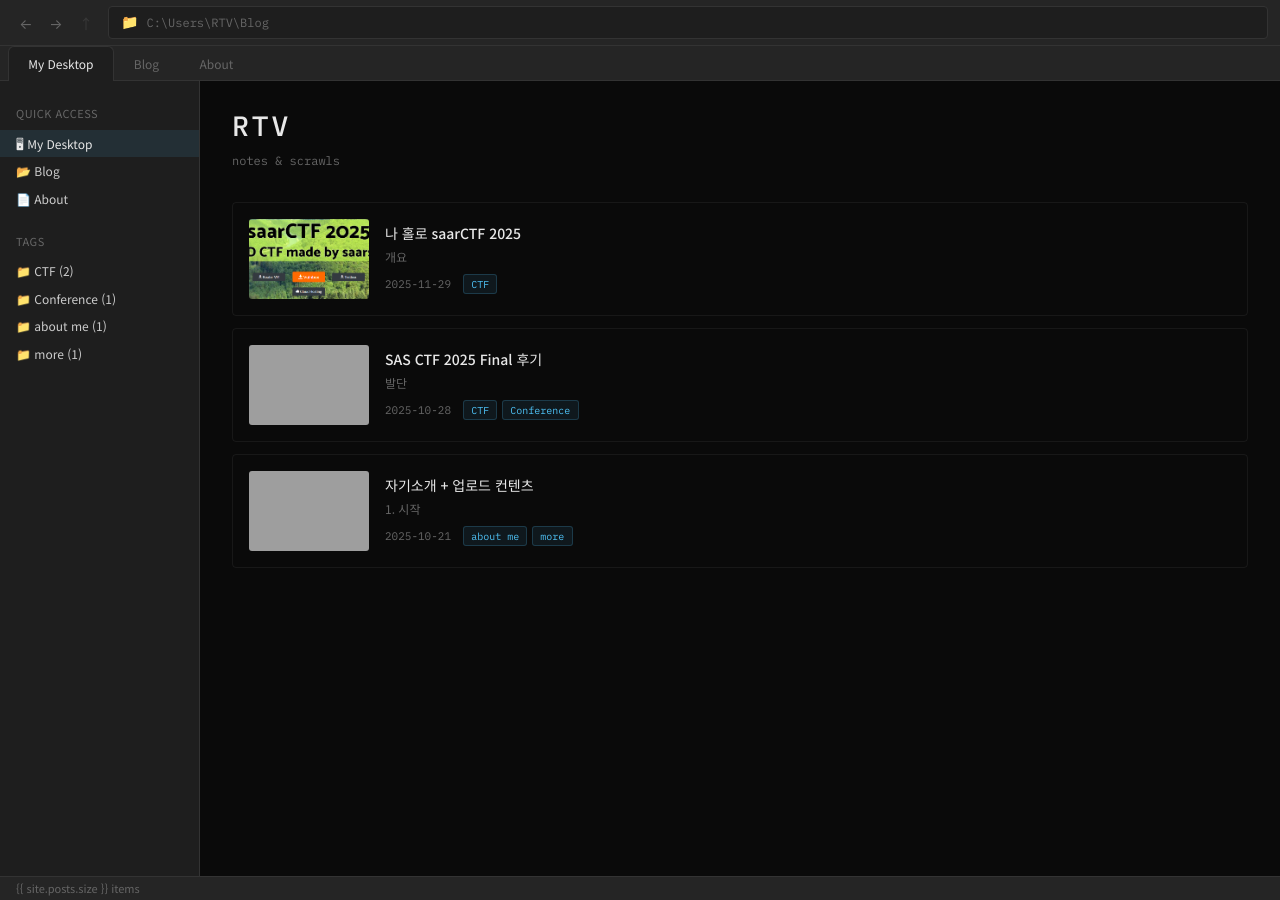
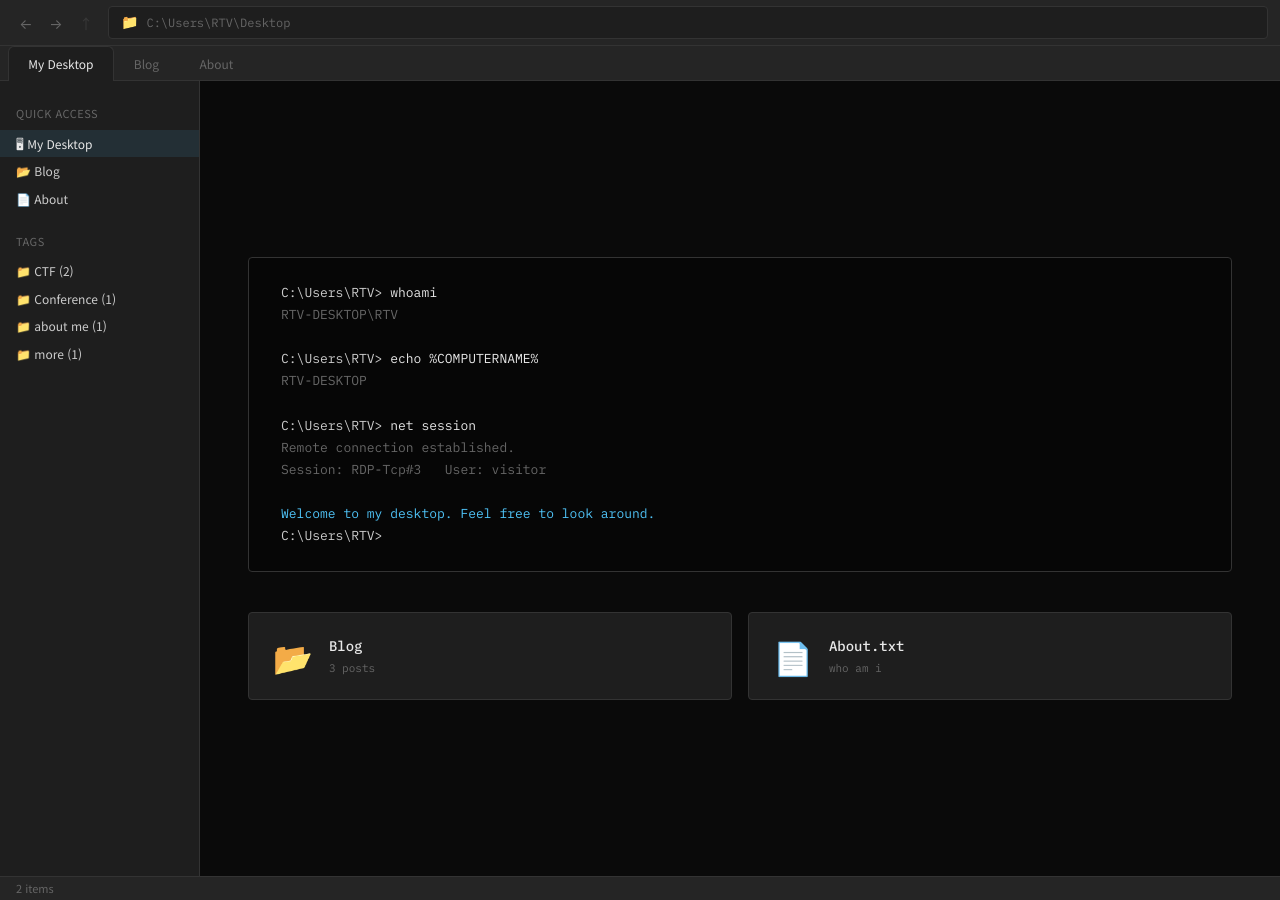
Before and after one commit to RTV-GIT/RTV-GIT.github.io, a Jekyll site: the page built from index.html, in a window 1280 px wide. Built offline with Jekyll 4.4.1, drawn with Linux system fonts in a browser that asks for light colours; grey boxes are pictures that could not be loaded.

Commit message:
My Desktop: RDP 접속 느낌 터미널 배너 + Blog/About 바로가기
- 글 목록 제거 (Blog와 중복 해소)
- CMD 스타일 터미널 배너: whoami, net session, welcome 메시지
- Blog/About 바로가기 버튼 (아이콘 + 설명)

Co-Authored-By: Claude Opus 4.6 (1M context) <noreply@anthropic.com>

```diff
--- a/assets/css/style.css
+++ b/assets/css/style.css
@@ -199,23 +199,96 @@ body {
   background: var(--bg);
 }
 
-.explorer-heading {
-  margin-bottom: 2rem;
+/* ── Home (My Desktop) ── */
+.home-main {
+  display: flex;
+  flex-direction: column;
+  justify-content: center;
+  gap: 2.5rem;
+  padding: 3rem 3rem !important;
 }
 
-.explorer-heading h1 {
+.rdp-banner {
   font-family: var(--font-mono);
-  font-size: 28px;
+  font-size: 13px;
+  line-height: 1.7;
+  color: var(--fg);
+  background: rgba(0, 0, 0, 0.4);
+  border: 1px solid var(--border);
+  border-radius: 4px;
+  padding: 1.5rem 2rem;
+}
+
+.rdp-line.dim {
+  color: var(--fg-dim);
+}
+
+.rdp-line.accent {
+  color: var(--accent);
+}
+
+.rdp-typing {
+  color: var(--fg-bright);
+}
+
+.rdp-cursor {
+  color: var(--fg);
+}
+
+.blink {
+  animation: cursorBlink 1s step-end infinite;
+  color: var(--accent);
+}
+
+@keyframes cursorBlink {
+  0%, 100% { opacity: 1; }
+  50% { opacity: 0; }
+}
+
+.home-shortcuts {
+  display: flex;
+  gap: 1rem;
+}
+
+.shortcut {
+  display: flex;
+  align-items: center;
+  gap: 1rem;
+  flex: 1;
+  padding: 1.2rem 1.5rem;
+  background: var(--surface);
+  border: 1px solid var(--border);
+  border-radius: 4px;
+  text-decoration: none;
+  transition: all 0.15s;
+}
+
+.shortcut:hover {
+  border-color: var(--border-light);
+  background: var(--surface-2);
+}
+
+.shortcut-icon {
+  font-size: 32px;
+}
+
+.shortcut-info {
+  display: flex;
+  flex-direction: column;
+}
+
+.shortcut-name {
+  font-family: var(--font-mono);
+  font-size: 14px;
   font-weight: 500;
   color: var(--fg-bright);
-  letter-spacing: 3px;
 }
 
-.explorer-heading p {
+.shortcut-desc {
   font-family: var(--font-mono);
-  font-size: 12px;
+  font-size: 11px;
   color: var(--fg-dim);
-  margin-top: 0.3rem;
+  margin-top: 0.15rem;
 }
 
 /* ── 태그 칩 (공통) ── */
@@ -676,6 +749,19 @@ body {
     padding: 1rem;
   }
 
+  .home-main {
+    padding: 1.5rem 1rem !important;
+  }
+
+  .rdp-banner {
+    font-size: 11px;
+    padding: 1rem;
+  }
+
+  .home-shortcuts {
+    flex-direction: column;
+  }
+
   .post-card-thumb {
     width: 80px;
     min-width: 80px;
--- a/index.html
+++ b/index.html
@@ -2,43 +2,46 @@
 layout: default
 title: RTV
 nav: home
-address: "C:\\Users\\RTV\\Blog"
-item_count: "{{ site.posts.size }} items"
+address: "C:\\Users\\RTV\\Desktop"
+item_count: "2 items"
 ---
 
 {% include sidebar.html %}
 
-<div class="explorer-main">
-  <div class="explorer-heading">
-    <h1>RTV</h1>
-    <p>notes &amp; scrawls</p>
+<div class="explorer-main home-main">
+
+  <!-- RDP 접속 느낌 터미널 -->
+  <div class="rdp-banner">
+    <div class="rdp-line">C:\Users\RTV> <span class="rdp-typing">whoami</span></div>
+    <div class="rdp-line dim">RTV-DESKTOP\RTV</div>
+    <div class="rdp-line">&nbsp;</div>
+    <div class="rdp-line">C:\Users\RTV> <span class="rdp-typing">echo %COMPUTERNAME%</span></div>
+    <div class="rdp-line dim">RTV-DESKTOP</div>
+    <div class="rdp-line">&nbsp;</div>
+    <div class="rdp-line">C:\Users\RTV> <span class="rdp-typing">net session</span></div>
+    <div class="rdp-line dim">Remote connection established.</div>
+    <div class="rdp-line dim">Session: RDP-Tcp#{{ site.posts.size }}  &nbsp; User: visitor</div>
+    <div class="rdp-line">&nbsp;</div>
+    <div class="rdp-line accent">Welcome to my desktop. Feel free to look around.</div>
+    <div class="rdp-cursor">C:\Users\RTV> <span class="blink">_</span></div>
   </div>
 
-  <div class="post-cards">
-    {% for post in site.posts limit:12 %}
-    <div class="post-card" data-slug="{{ post.slug }}" data-tags="{{ post.tags | join: ',' }}">
-      {% if post.thumbnail %}
-      <div class="post-card-thumb" style="background-image: url('{{ post.thumbnail }}')"></div>
-      {% else %}
-      <div class="post-card-thumb post-card-thumb--empty">📄</div>
-      {% endif %}
-      <div class="post-card-body">
-        <h3 class="post-card-title">{{ post.title }}</h3>
-        <p class="post-card-excerpt">{{ post.excerpt | strip_html | truncate: 80 }}</p>
-        <div class="post-card-meta">
-          <span class="post-card-date">{{ post.date | date: '%Y-%m-%d' }}</span>
-          <div class="post-card-tags">
-            {% for tag in post.tags %}
-            <span class="tag-chip">{{ tag }}</span>
-            {% endfor %}
-          </div>
-        </div>
+  <!-- 바로가기 -->
+  <div class="home-shortcuts">
+    <a href="{{ '/blog' | relative_url }}" class="shortcut">
+      <span class="shortcut-icon">📂</span>
+      <div class="shortcut-info">
+        <span class="shortcut-name">Blog</span>
+        <span class="shortcut-desc">{{ site.posts.size }} posts</span>
       </div>
-    </div>
-    {% endfor %}
+    </a>
+    <a href="{{ '/about' | relative_url }}" class="shortcut">
+      <span class="shortcut-icon">📄</span>
+      <div class="shortcut-info">
+        <span class="shortcut-name">About.txt</span>
+        <span class="shortcut-desc">who am i</span>
+      </div>
+    </a>
+  </div>
 
-    {% if site.posts.size == 0 %}
-    <p class="empty">( empty )</p>
-    {% endif %}
-  </div>
 </div>
```
